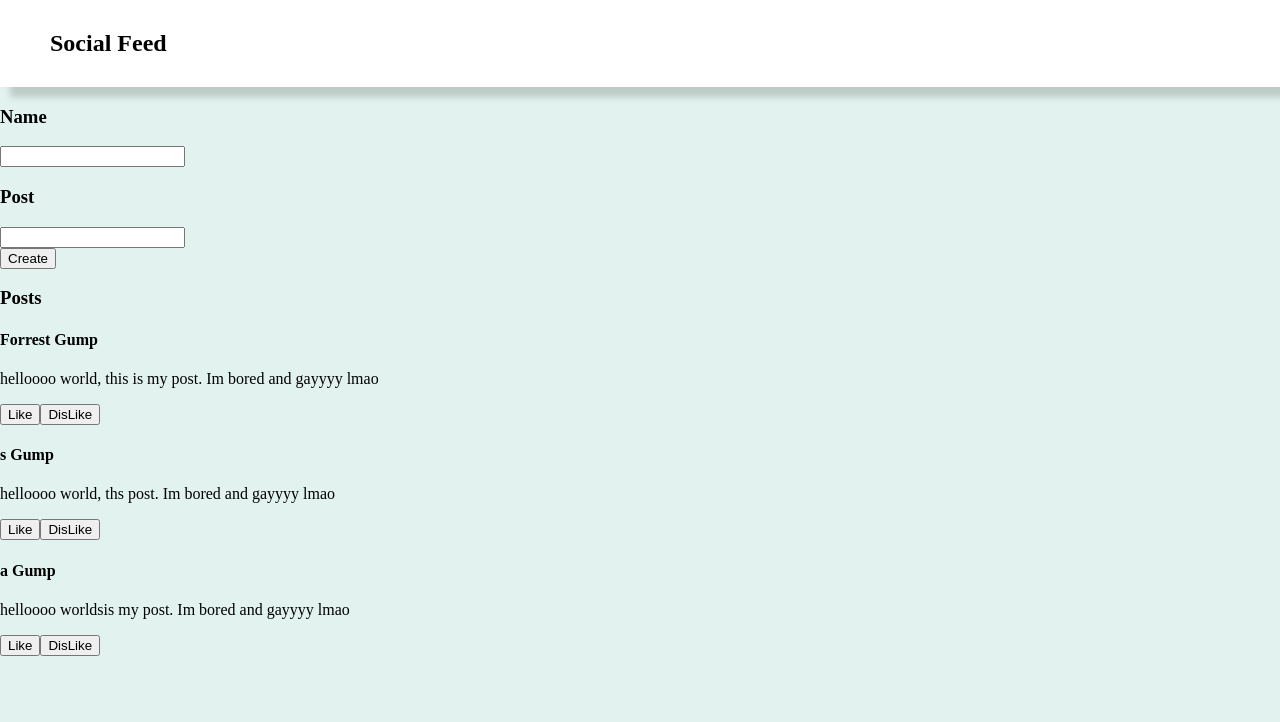
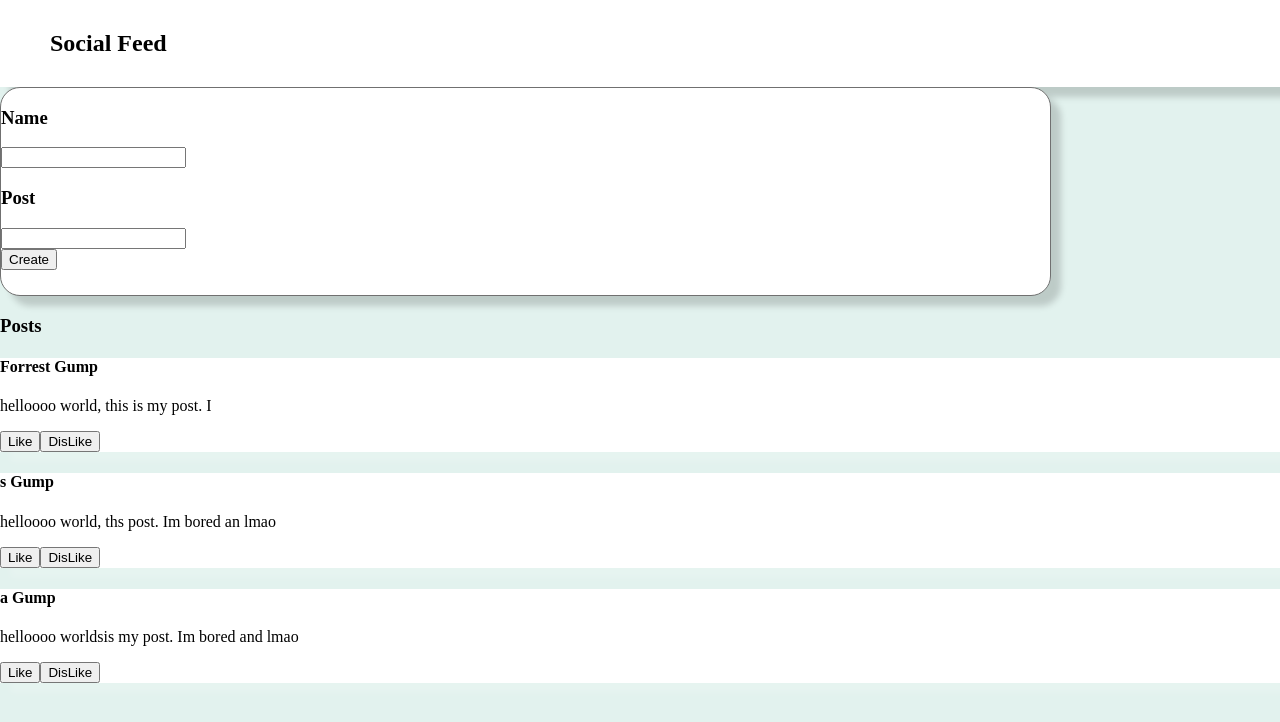
Before and after one commit to michael-146514/SocialFeed, a React (Create React App) app: page / in a window 1280 px wide. Shown: the top 722 px of the page. Built offline with nearby package versions, Linux system fonts and the light colour scheme.

Commit message:
Use State for the Like and dislike Buttons

```diff
--- a/src/App.css
+++ b/src/App.css
@@ -2,3 +2,19 @@ body {
   margin: 0px;
   background-color: #e2f2ee;
 }
+
+.new-form {
+  /* Post Input Background */
+
+  width: 1049px;
+  height: 207px;
+
+  border-color: #707070;
+  border-width: 1px;
+  border-style: solid;
+  border-radius: 20px;
+
+  filter: drop-shadow(10px 10px 3px rgba(0, 0, 0, 0.16));
+
+  background: #ffffff;
+}
--- a/src/App.jsx
+++ b/src/App.jsx
@@ -7,15 +7,15 @@ import React, { useState, useEffect } from "react";
 const initData = [
   {
     name: "Forrest Gump",
-    post: "helloooo world, this is my post. Im bored and gayyyy lmao",
+    post: "helloooo world, this is my post. I",
   },
   {
     name: "s Gump",
-    post: "helloooo world, ths post. Im bored and gayyyy lmao",
+    post: "helloooo world, ths post. Im bored an lmao",
   },
   {
     name: "a Gump",
-    post: "helloooo worldsis my post. Im bored and gayyyy lmao",
+    post: "helloooo worldsis my post. Im bored and  lmao",
   },
 ];
 
--- a/src/components/NewPostForm/NewFormPost.jsx
+++ b/src/components/NewPostForm/NewFormPost.jsx
@@ -15,7 +15,7 @@ const NewPostForm = ({ onNewPost }) => {
   };
 
   return (
-    <form onSubmit={handleSubmit}>
+    <form className="new-form" onSubmit={handleSubmit}>
       <div>
         <div>
           <h3>Name</h3>
--- a/src/components/PostItem/PostItem.jsx
+++ b/src/components/PostItem/PostItem.jsx
@@ -1,8 +1,29 @@
 import React, { useState } from "react";
+import "./postItem.css";
 
-const PostItem = ({ name, post }) => {
+const PostItem = ({ name, post, likes, Dislike }) => {
+  const [isLike, SetIsLike] = useState(false);
+  const [isDisliked, SetisDisliked] = useState(false);
+
+  const handleDislikeClick = (e) => {
+    SetisDisliked(!isDisliked);
+    if (isLike === true) {
+      SetIsLike(!isLike);
+    }
+  };
+
+  const handleLikeClick = (e) => {
+    SetIsLike(!isLike);
+    if (isDisliked === true) {
+      SetisDisliked(!isDisliked);
+    }
+  };
+
+  const btnLike = isLike ? "active-btn" : "";
+  const btnDislike = isDisliked ? "active-btn" : "";
+
   return (
-    <div>
+    <div className="post-box">
       <div>
         <h4>{name}</h4>
       </div>
@@ -10,8 +31,12 @@ const PostItem = ({ name, post }) => {
         <p>{post}</p>
       </div>
       <div>
-        <button>Like</button>
-        <button>DisLike</button>
+        <button className={btnLike} onClick={handleLikeClick}>
+          Like
+        </button>
+        <button className={btnDislike} onClick={handleDislikeClick}>
+          DisLike
+        </button>
       </div>
     </div>
   );
--- /dev/null
+++ b/src/components/PostItem/postItem.css
@@ -0,0 +1,13 @@
+.active-btn {
+  background-color: lightblue;
+}
+
+.post-box {
+  /* Feed Background */
+
+  border-color: #707070;
+
+  filter: drop-shadow(10px 10px 3px rgba(252, 252, 252, 0.16));
+
+  background: #ffffff;
+}
```
